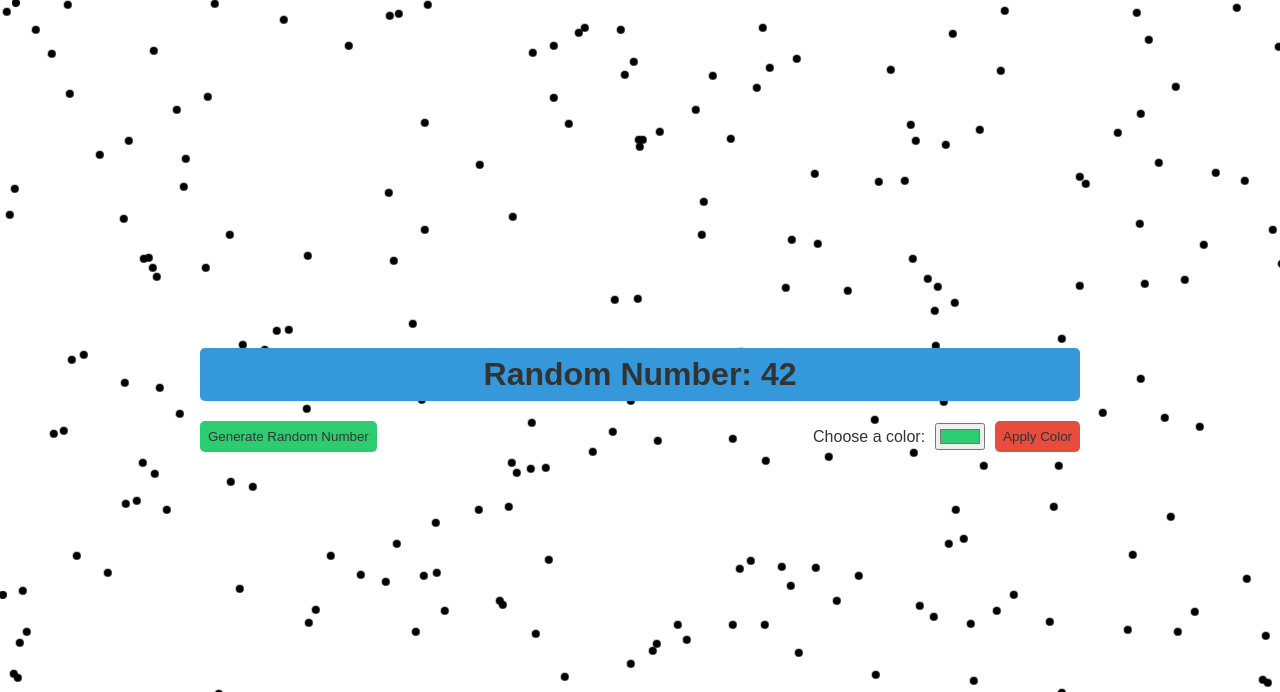
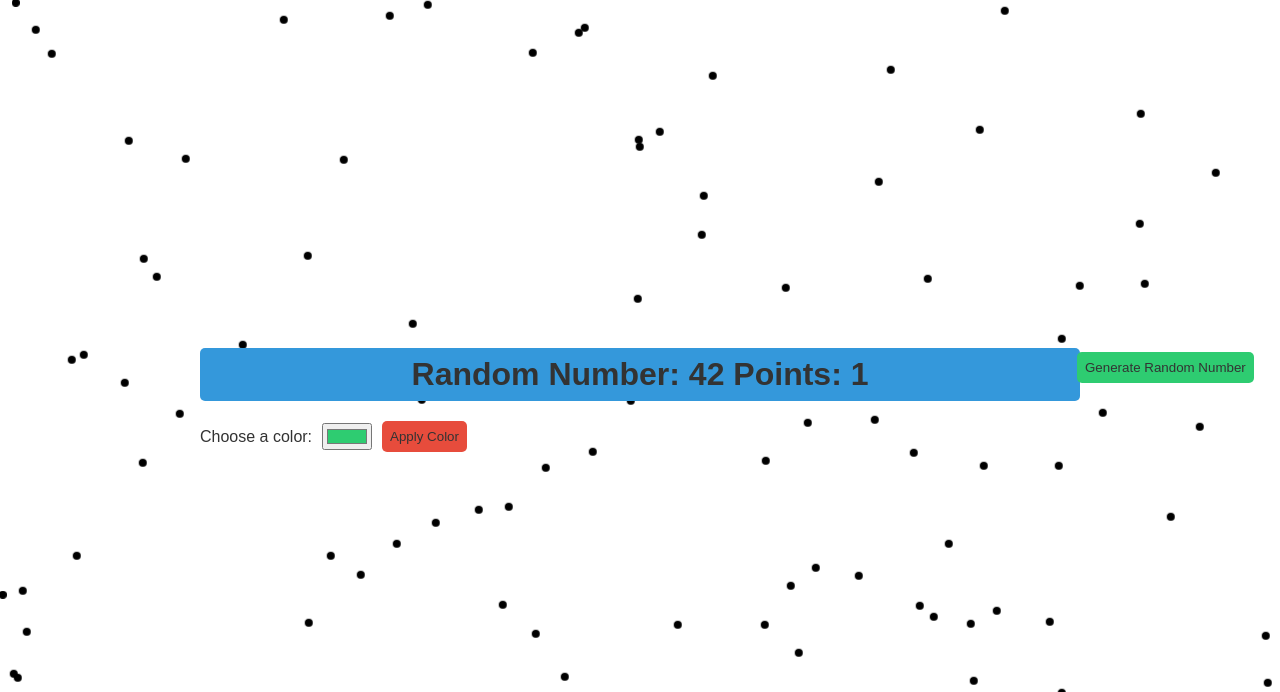
Before and after one commit to GDSC-NMIMS-MPSTME-Mumbai/project-mirage, a Flask app: page / in a window 1280 px wide. Shown: the top 692 px of the page. Run offline with Flask 3, Linux system fonts and the light colour scheme.

Commit message:
Day 3 (#5)
Commit #3: by @Boombox2610 (Harsh Maru)

```diff
--- a/static/styles/index.css
+++ b/static/styles/index.css
@@ -4,6 +4,7 @@ body {
   display: flex;
   align-items: center;
   justify-content: center;
+  width: 100%;
   height: 100vh;
   font-family: 'Arial', sans-serif;
   position: relative;
@@ -101,7 +102,18 @@ label {
   display: flex;
   align-items: center;
 }
+#generate-button{
+  position: absolute;
+  transition: top 0.2s, left 0.2s;
+}
 
+#pause-button {
+  position: absolute;
+  top: 10px;
+  right: 10px;
+  padding: 10px;
+  font-size: 16px;
+}
 @media screen and (max-width: 700px) {
   .color-control {
     width: 150px;
--- a/templates/index.html
+++ b/templates/index.html
@@ -13,6 +13,7 @@
       <h1>
         Random Number:
         <span id="random-number"></span>
+        Points: <span id="points">0</span> <!-- New span to display the points -->
       </h1>
 
       <div class="controls">
@@ -30,16 +31,67 @@
 
     <script>
       const randomNumberElement = document.getElementById("random-number");
+      const pointsElement = document.getElementById("points"); // Get the new span
       const generateButton = document.getElementById('generate-button');
       const colorButton = document.getElementById('color-button');
-
+      let points = 0;
+      let timerId = null;
+      let particleNum = 0;
       function fetchRandomNumber() {
         fetch("{{ url_for('generate') }}")
           .then((response) => response.text())
           .then((data) => {
             randomNumberElement.innerText = data;
+            moveButton();
           })
           .catch((error) => console.error("Error:", error));
+      }
+
+      function moveButton() {
+        const containerWidth = document.body.offsetWidth;
+        const containerHeight = document.body.offsetHeight;
+        const buttonWidth = generateButton.offsetWidth;
+        const buttonHeight = generateButton.offsetHeight;
+
+        const randomX = Math.floor(Math.random() * (containerWidth - buttonWidth));
+        const randomY = Math.floor(Math.random() * (containerHeight - buttonHeight));
+
+        generateButton.style.top = `${randomY}px`;
+        generateButton.style.left = `${randomX}px`;
+
+        points++;
+        particleNum++;
+
+        pointsElement.innerText = points; // Update the points
+
+        for (let i = 0; i < points*5; i++) {
+          const particle = document.createElement('div');
+          particle.classList.add('particle');
+          particle.style.left = `${Math.random() * 100}vw`;
+          particle.style.top = `${Math.random() * 100}vh`;
+          particlesContainer.appendChild(particle);
+        }
+
+        if (points === 15 && timerId === null) {
+          timerId = setInterval(() => {
+            const randomX = Math.floor(Math.random() * (containerWidth - buttonWidth));
+            const randomY = Math.floor(Math.random() * (containerHeight - buttonHeight));
+            changeColor();
+            generateButton.style.top = `${randomY}px`;
+            generateButton.style.left = `${randomX}px`;
+            const randomColor = getRandomColor(); // Get a random color
+            document.getElementById('color-input').value = randomColor; // Set the color input value
+            changeColor();
+          }, 800);
+
+        }
+      }
+
+      function getRandomColor() {
+        const r = Math.floor(Math.random() * 256).toString(16).padStart(2, '0');
+        const g = Math.floor(Math.random() * 256).toString(16).padStart(2, '0');
+        const b = Math.floor(Math.random() * 256).toString(16).padStart(2, '0');
+        return `#${r}${g}${b}`;
       }
 
       function changeColor() {
@@ -53,7 +105,7 @@
 
       // Create and append particles to the document
       const particlesContainer = document.querySelector('.particles');
-      for (let i = 0; i < 250; i++) {
+      for (let i = 0; i < 100; i++) {
         const particle = document.createElement('div');
         particle.classList.add('particle');
         particle.style.left = `${Math.random() * 100}vw`;
```
